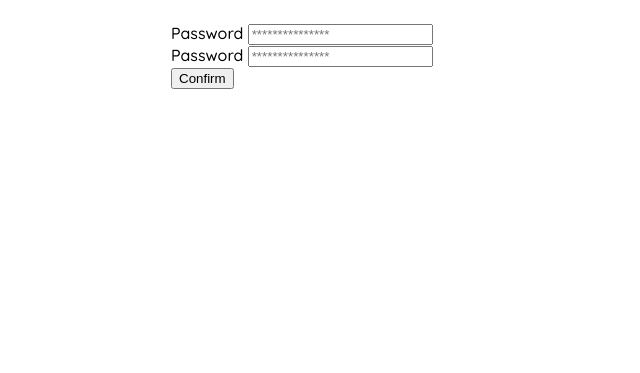
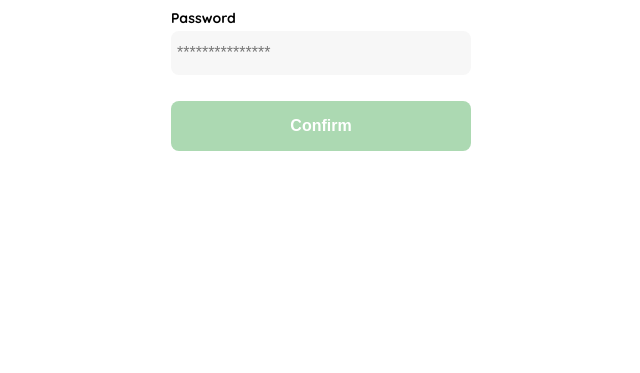
Before and after one commit to Merzelert/frontendProject, a plain HTML site: page clase-1.html in a window 1280 px wide. Shown: the part 427-800 px from the top of the page, without its empty margins (319-959 px from the left). Drawn offline with Linux system fonts and the light colour scheme; files that its build step writes are made by us from their sources.

Commit message:
pagina-1

```diff
--- a/clase-1.html
+++ b/clase-1.html
@@ -62,6 +62,44 @@
             margin-bottom: 32px;
             text-align: center;
         }
+        .form{
+            display: flex;
+            flex-direction: column;
+        }
+        .label {
+            font-size: var(--sm);
+            font-weight: bold;
+            margin-bottom: 4px;
+        }
+        .input {
+            background-color: var(--text-input-field);
+            border: none;
+            border-radius: 8px;
+            height: 32px;
+            font-size: var(--md);
+            padding: 6px;
+            margin-bottom: 12px;
+        }
+        .primary-button {
+            background-color: var(--hospital-green);
+            border-radius: 8px;
+            border: none;
+            color: var(--white);
+            width: 100%;
+            cursor: pointer;
+            font-size: var(--md);
+            font-weight: bold;
+            height: 50px;
+        }
+        .login-button {
+            margin-top: 14px;
+            margin-bottom: 30px;
+        }
+        @media (max-width : 640px) {
+            .logo {
+                display: block;
+            }
+        }
     </style>
 </head>
 
@@ -77,7 +115,7 @@
                 <label for="new-password" class="label">Password</label>
                 <input type="password" name="" id="new-password" placeholder="***************"
                     class="input input-password">
-                <input type="submit" value="Confirm" class="primary-buttom login-button">
+                <input type="submit" value="Confirm" class="primary-button login-button">
             </form>
         </div>
     </div>
```
